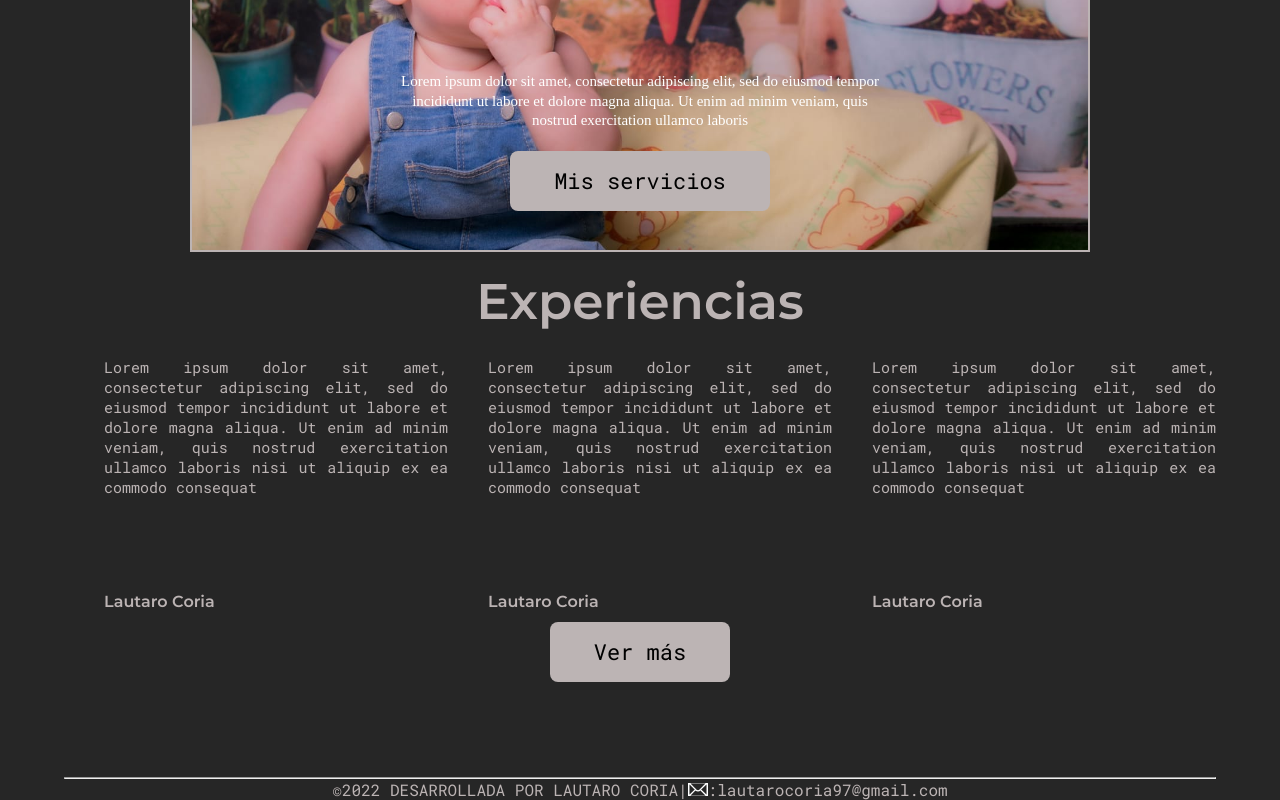
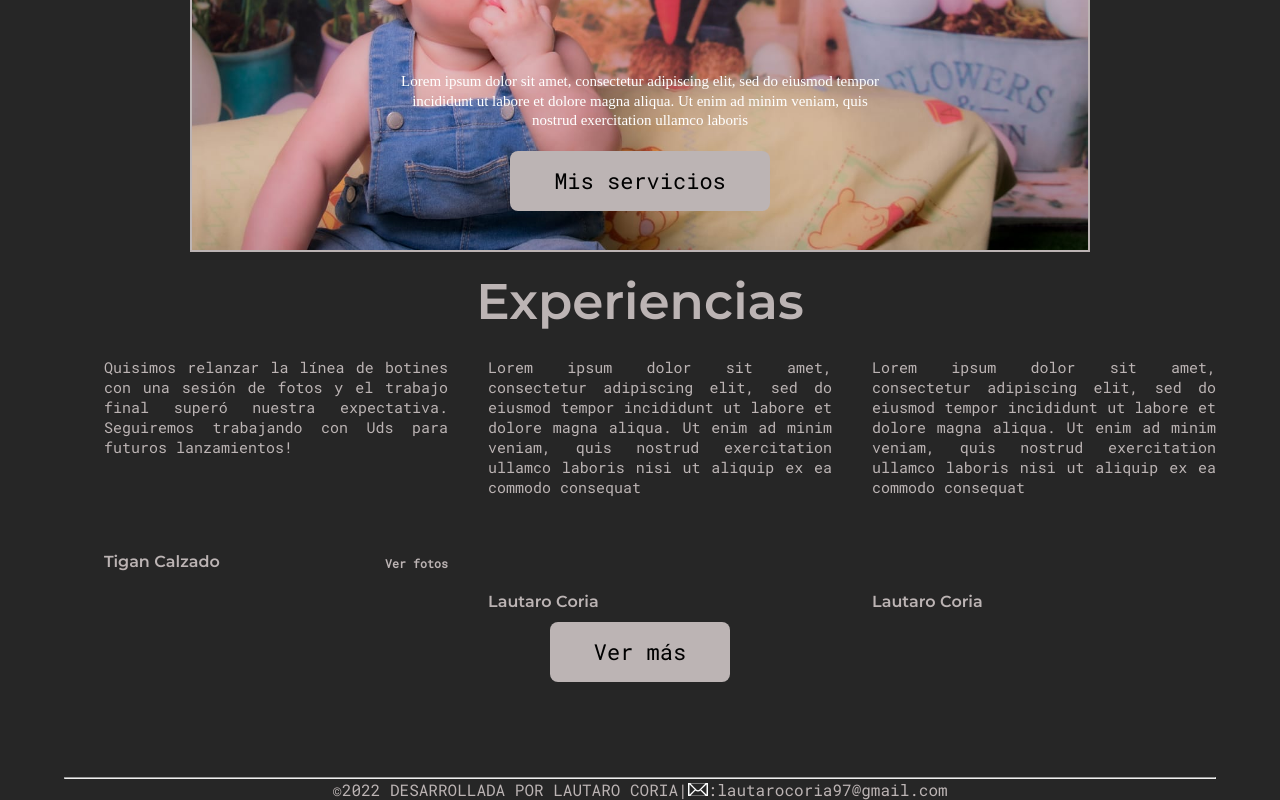
Before and after one commit to lautacoria18/gc-fotos, a React (Create React App) app: page / in a window 1280 px wide. Shown: the part 523-1323 px from the top of the page. Built offline with nearby package versions, Linux system fonts and the light colour scheme.

Commit message:
Marca de agua fotos y reseña

```diff
--- a/src/App.js
+++ b/src/App.js
@@ -54,19 +54,10 @@ export default function App() {
           <Route path="/servicios/fotoperiodismo/lgbt" component={LGBT} />
           <Route path="/servicios/fotoperiodismo/hiv" component={HIV} />
           <Route path="/servicios/fotoperiodismo/8m" component={MarchaMujer} />
-
-          <Route path="/productos">
-            <Producto />
-          </Route>
-          <Route path="/embebes">
-            <Embebes />
-          </Route>
-          <Route path="/bebes">
-            <Bebes />
-          </Route>
-          <Route path="/embarazadas">
-            <Embarazadas />
-          </Route>
+          <Route path="/productos" component={Producto} />
+          <Route exact path="/embebes" component={Embebes} />
+          <Route path="/embebes/bebes" component={Bebes} />
+          <Route path="/embebes/embarazadas" component={Embarazadas} />
           <Route path="/eventos">
             <Eventos />
           </Route>
--- a/src/components/Gallery.css
+++ b/src/components/Gallery.css
@@ -9,6 +9,7 @@
 }
 
 .texto-hover {
+  text-align: center;
   top: 0;
   bottom: 0;
   left: 0;
--- a/src/components/Gallery.js
+++ b/src/components/Gallery.js
@@ -30,79 +30,98 @@ export default function Gallery() {
     {
       id: 1,
       imgSrc: Img1,
+      desc: 'Hermanas',
     },
     {
       id: 2,
       imgSrc: Img5,
+      desc: 'Frío',
     },
     {
       id: 3,
       imgSrc: Img9,
+      desc: 'Primavera',
     },
     {
       id: 4,
       imgSrc: Img13,
+      desc: 'Body',
     },
     {
       id: 5,
       imgSrc: Img17,
+      desc: 'Vértigo',
     },
     {
       id: 6,
       imgSrc: Img2,
+      desc: 'Descanso',
     },
     {
       id: 7,
       imgSrc: Img6,
+      desc: 'Reflejos',
     },
     {
       id: 8,
       imgSrc: Img10,
+      desc: 'Grandes Cascadas',
     },
     {
       id: 9,
       imgSrc: Img14,
+      desc: 'Elena',
     },
     {
       id: 10,
       imgSrc: Img18,
+      desc: 'Sombras',
     },
     {
       id: 11,
       imgSrc: Img3,
+      desc: 'Atención',
     },
     {
       id: 12,
       imgSrc: Img7,
+      desc: 'Tres',
     },
     {
       id: 13,
       imgSrc: Img11,
+      desc: 'Frío',
     },
     {
       id: 14,
       imgSrc: Img15,
+      desc: 'Rodrigo',
     },
     {
       id: 15,
       imgSrc: Img19,
+      desc: 'Bike',
     },
 
     {
       id: 16,
       imgSrc: Img4,
+      desc: 'Brisa',
     },
     {
       id: 17,
       imgSrc: Img8,
+      desc: 'Invierno',
     },
     {
       id: 18,
       imgSrc: Img12,
+      desc: 'Florencia',
     },
     {
       id: 19,
       imgSrc: Img16,
+      desc: 'Luz',
     },
   ];
 
@@ -126,7 +145,7 @@ export default function Gallery() {
           <div className="pics" key={index} onClick={() => getImg(item.imgSrc)}>
             <div className="img-hover">
               <img src={item.imgSrc} style={{ width: '100%' }} />
-              <h2 className="texto-hover">Guada pasame la puta foto</h2>
+              <h2 className="texto-hover">{item.desc}</h2>
             </div>
           </div>
         ))}
--- a/src/components/HeroSection.css
+++ b/src/components/HeroSection.css
@@ -29,6 +29,10 @@
   margin-left: 10px;
   text-align: left;
   font-size: medium;
+}
+.verMas {
+  text-align: right;
+  margin-top: -15px;
 }
 
 @media (max-width: 480px) {
--- a/src/components/HeroSection.js
+++ b/src/components/HeroSection.js
@@ -1,4 +1,5 @@
 import React from 'react';
+import { Link } from 'react-router-dom';
 import styledComponents from 'styled-components';
 import HeroImg from '../assets/images/hero.png';
 import Button from './Button';
@@ -97,12 +98,18 @@ export default function HeroSection() {
               <div className="block-experiencias">
                 <div className="container-exp">
                   <p className="text-exp">
-                    Lorem ipsum dolor sit amet, consectetur adipiscing elit, sed
-                    do eiusmod tempor incididunt ut labore et dolore magna
-                    aliqua. Ut enim ad minim veniam, quis nostrud exercitation
-                    ullamco laboris nisi ut aliquip ex ea commodo consequat
+                    Quisimos relanzar la línea de botines con una sesión de
+                    fotos y el trabajo final superó nuestra expectativa.
+                    Seguiremos trabajando con Uds para futuros lanzamientos!
                   </p>
-                  <h3 className="name-exp">Lautaro Coria</h3>
+                  <div>
+                    <h3 className="name-exp">Tigan Calzado</h3>
+                    <h3 className="verMas">
+                      <a href="/productos" target="blank">
+                        Ver fotos
+                      </a>
+                    </h3>
+                  </div>
                 </div>
                 <div className="container-exp">
                   <p className="text-exp">
```
